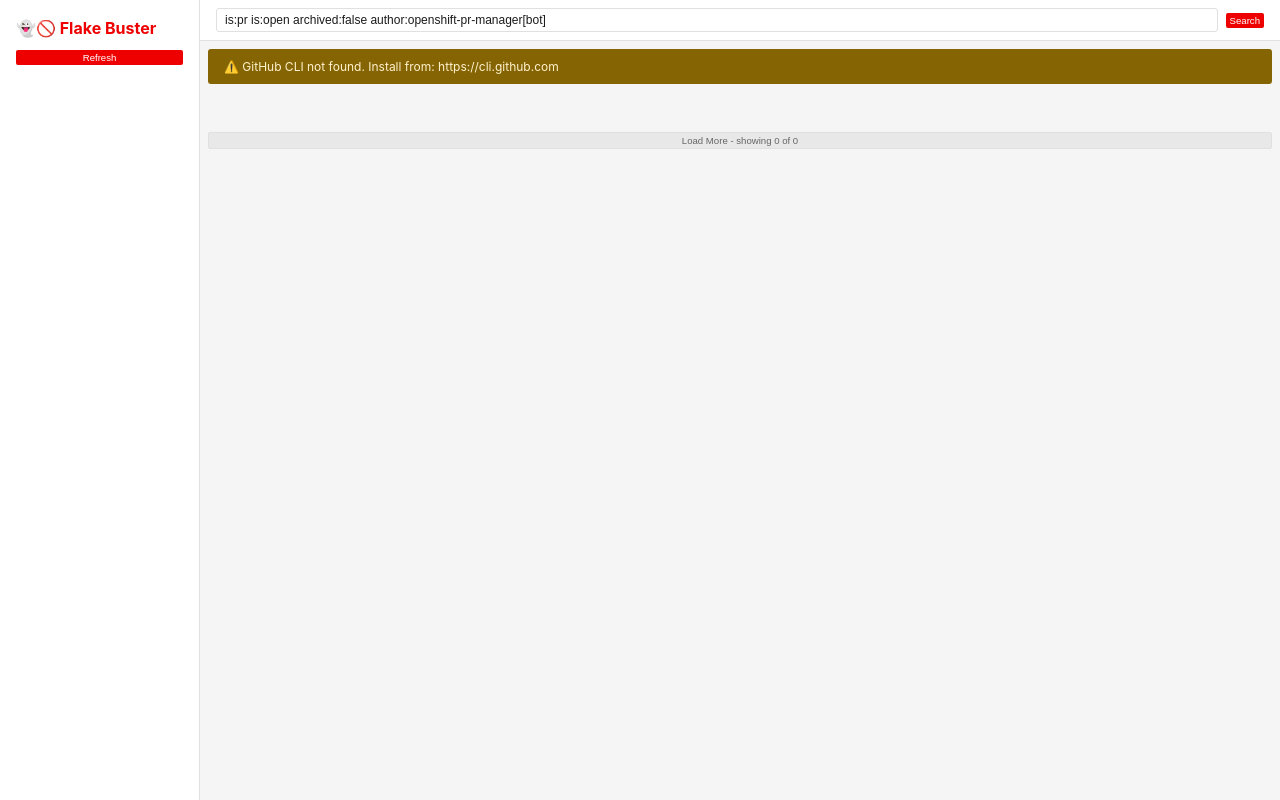
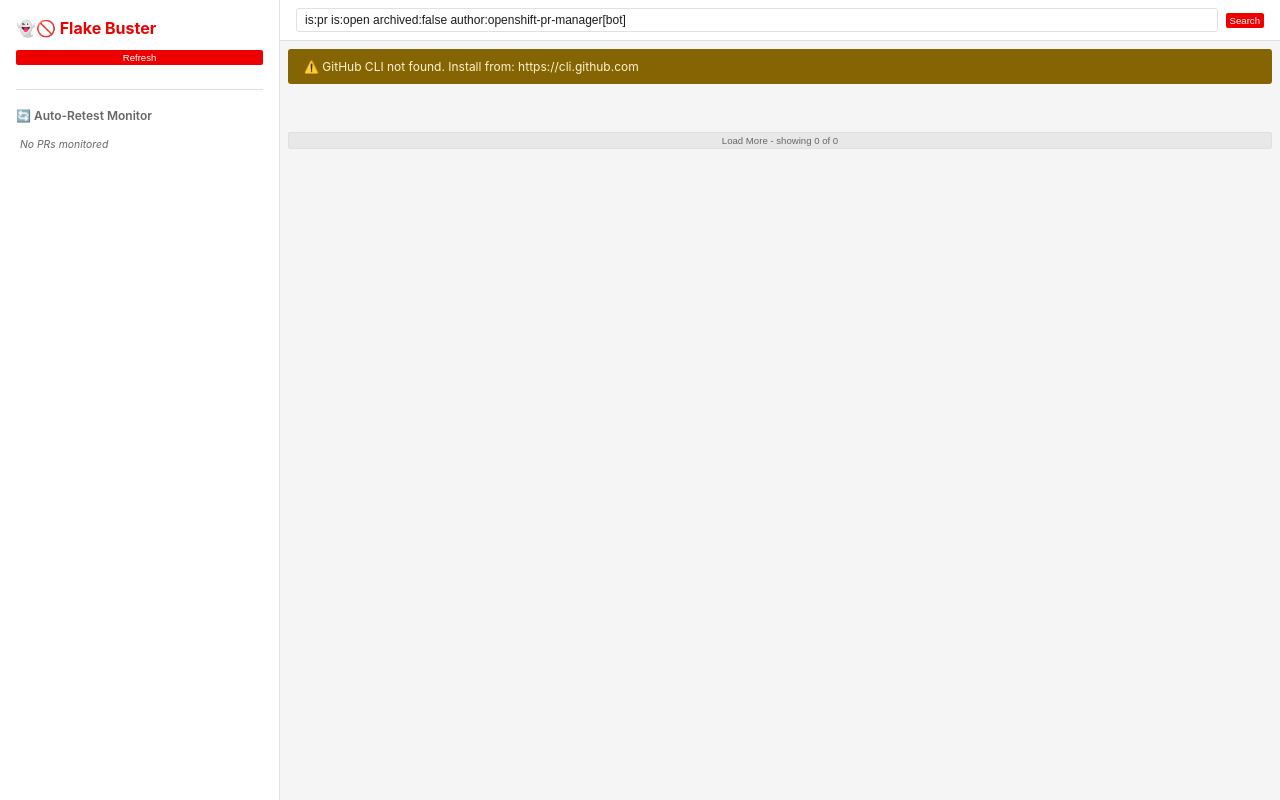
Before and after one commit to jluhrsen/pr-ci-dashboard, a Flask app: page / in a window 1280 px wide. Run offline with Flask 3, Linux system fonts and the light colour scheme; data that the repository does not hold is empty; parts of the project's set-up code (start-up, migrations or seed data) failed here and were passed over.

Commit message:
show auto-retest PRs that are active in side panel
also makes sure that once a PR is toggled active it will
persist even after page reloads or new searches

Signed-off-by: Jamo Luhrsen <jluhrsen@gmail.com>

```diff
--- a/static/app.js
+++ b/static/app.js
@@ -35,7 +35,8 @@ const DOM = {
     loadMoreText: null,
     authBanner: null,
     prContainer: null,
-    toastContainer: null
+    toastContainer: null,
+    monitoredPrsList: null
 };
 
 // ========================================
@@ -55,9 +56,13 @@ async function init() {
     DOM.authBanner = document.getElementById('auth-banner');
     DOM.prContainer = document.getElementById('pr-cards-container');
     DOM.toastContainer = document.getElementById('toast-container');
+    DOM.monitoredPrsList = document.getElementById('monitored-prs-list');
 
     // Load auto-retest state from localStorage
     loadAutoRetestState();
+
+    // Update auto-retest monitor panel
+    updateAutoRetestMonitor();
 
     // Check auth status
     const authStatus = await checkAuth();
@@ -150,6 +155,10 @@ function loadAutoRetestState() {
             const parsed = JSON.parse(saved);
             Object.entries(parsed).forEach(([key, val]) => {
                 autoRetestEnabled.set(key, val);
+                // Start polling for all enabled PRs immediately on page load
+                if (val === true) {
+                    startPollingForPR(key);
+                }
             });
             console.log(`Loaded auto-retest state for ${Object.keys(parsed).length} PR(s)`);
         }
@@ -165,9 +174,77 @@ function saveAutoRetestState() {
             obj[key] = val;
         });
         localStorage.setItem('autoRetestEnabled', JSON.stringify(obj));
+        updateAutoRetestMonitor();
     } catch (error) {
         console.error('Failed to save auto-retest state:', error);
     }
+}
+
+function updateAutoRetestMonitor() {
+    if (!DOM.monitoredPrsList) return;
+
+    const monitoredPRs = Array.from(autoRetestEnabled.entries())
+        .filter(([key, enabled]) => enabled)
+        .map(([key]) => key);
+
+    if (monitoredPRs.length === 0) {
+        DOM.monitoredPrsList.innerHTML = '<div class="no-monitored-prs">No PRs monitored</div>';
+        return;
+    }
+
+    DOM.monitoredPrsList.innerHTML = '';
+    monitoredPRs.forEach(prKey => {
+        const [owner, repo, number] = prKey.split('/');
+        const item = createElement('div', 'monitored-pr-item');
+
+        const info = createElement('div', 'monitored-pr-info', `${owner}/${repo}#${number}`);
+
+        const actions = createElement('div', 'monitored-pr-actions');
+
+        const jumpBtn = createElement('button', 'monitored-pr-jump', 'Jump to PR');
+        jumpBtn.onclick = (e) => {
+            e.stopPropagation();
+            jumpToMonitoredPR(owner, repo, number);
+        };
+
+        const disableBtn = createElement('button', 'monitored-pr-disable', 'Disable');
+        disableBtn.onclick = (e) => {
+            e.stopPropagation();
+            disableMonitoredPR(prKey);
+        };
+
+        actions.appendChild(jumpBtn);
+        actions.appendChild(disableBtn);
+
+        item.appendChild(info);
+        item.appendChild(actions);
+
+        DOM.monitoredPrsList.appendChild(item);
+    });
+}
+
+function jumpToMonitoredPR(owner, repo, number) {
+    // Update search to show this specific PR
+    const query = `repo:${owner}/${repo} is:pr ${number}`;
+    DOM.searchInput.value = query;
+    currentPage = 1;
+    DOM.prContainer.innerHTML = '';
+    executeSearch(query);
+}
+
+function disableMonitoredPR(prKey) {
+    autoRetestEnabled.set(prKey, false);
+    saveAutoRetestState();
+    stopPollingForPR(prKey);
+
+    // Update toggle in UI if PR is visible
+    const toggleElement = document.querySelector(`[data-pr-key="${prKey}"]`);
+    if (toggleElement) {
+        toggleElement.checked = false;
+    }
+
+    const [owner, repo, number] = prKey.split('/');
+    showToast(`Auto-retest disabled for ${owner}/${repo}#${number}`, 'info');
 }
 
 function startPollingForPR(prKey) {
--- a/static/styles.css
+++ b/static/styles.css
@@ -27,7 +27,7 @@ body {
 }
 
 .sidebar {
-    width: 200px;
+    width: 280px;
     background: var(--bg-card);
     border-right: 1px solid var(--border);
     padding: 1rem;
@@ -466,3 +466,90 @@ h1 {
     white-space: pre-wrap;
     word-break: break-word;
 }
+
+/* Auto-Retest Monitor */
+.auto-retest-monitor {
+    margin-top: 1rem;
+    padding-top: 1rem;
+    border-top: 1px solid var(--border);
+}
+
+.auto-retest-monitor h3 {
+    font-size: 0.75rem;
+    color: var(--text-secondary);
+    margin-bottom: 0.5rem;
+    font-weight: 600;
+}
+
+.monitored-prs-list {
+    display: flex;
+    flex-direction: column;
+    gap: 0.25rem;
+    max-height: 300px;
+    overflow-y: auto;
+}
+
+.no-monitored-prs {
+    color: var(--text-secondary);
+    font-size: 0.65rem;
+    font-style: italic;
+    padding: 0.25rem;
+}
+
+.monitored-pr-item {
+    background: var(--bg-light);
+    border: 1px solid var(--border);
+    border-radius: 3px;
+    padding: 0.35rem;
+    font-size: 0.65rem;
+    display: flex;
+    flex-direction: column;
+    gap: 0.25rem;
+    transition: background 0.2s;
+    cursor: pointer;
+}
+
+.monitored-pr-item:hover {
+    background: #e8e8e8;
+}
+
+.monitored-pr-info {
+    font-weight: 600;
+    color: var(--text-primary);
+    word-break: break-all;
+}
+
+.monitored-pr-actions {
+    display: flex;
+    gap: 0.25rem;
+    align-items: center;
+}
+
+.monitored-pr-jump {
+    font-size: 0.6rem;
+    padding: 0.15rem 0.3rem;
+    background: var(--primary);
+    color: white;
+    border: none;
+    border-radius: 2px;
+    cursor: pointer;
+    flex: 1;
+}
+
+.monitored-pr-jump:hover {
+    background: var(--primary-dark);
+}
+
+.monitored-pr-disable {
+    font-size: 0.6rem;
+    padding: 0.15rem 0.3rem;
+    background: #dc3545;
+    color: white;
+    border: none;
+    border-radius: 2px;
+    cursor: pointer;
+}
+
+.monitored-pr-disable:hover {
+    background: #c82333;
+}
--- a/templates/index.html
+++ b/templates/index.html
@@ -11,6 +11,13 @@
     <div class="sidebar">
         <h1>👻🚫 Flake Buster</h1>
         <button class="btn" id="refresh-btn">Refresh</button>
+
+        <div id="auto-retest-monitor" class="auto-retest-monitor">
+            <h3>🔄 Auto-Retest Monitor</h3>
+            <div id="monitored-prs-list" class="monitored-prs-list">
+                <div class="no-monitored-prs">No PRs monitored</div>
+            </div>
+        </div>
     </div>
 
     <div class="main-content">
```
